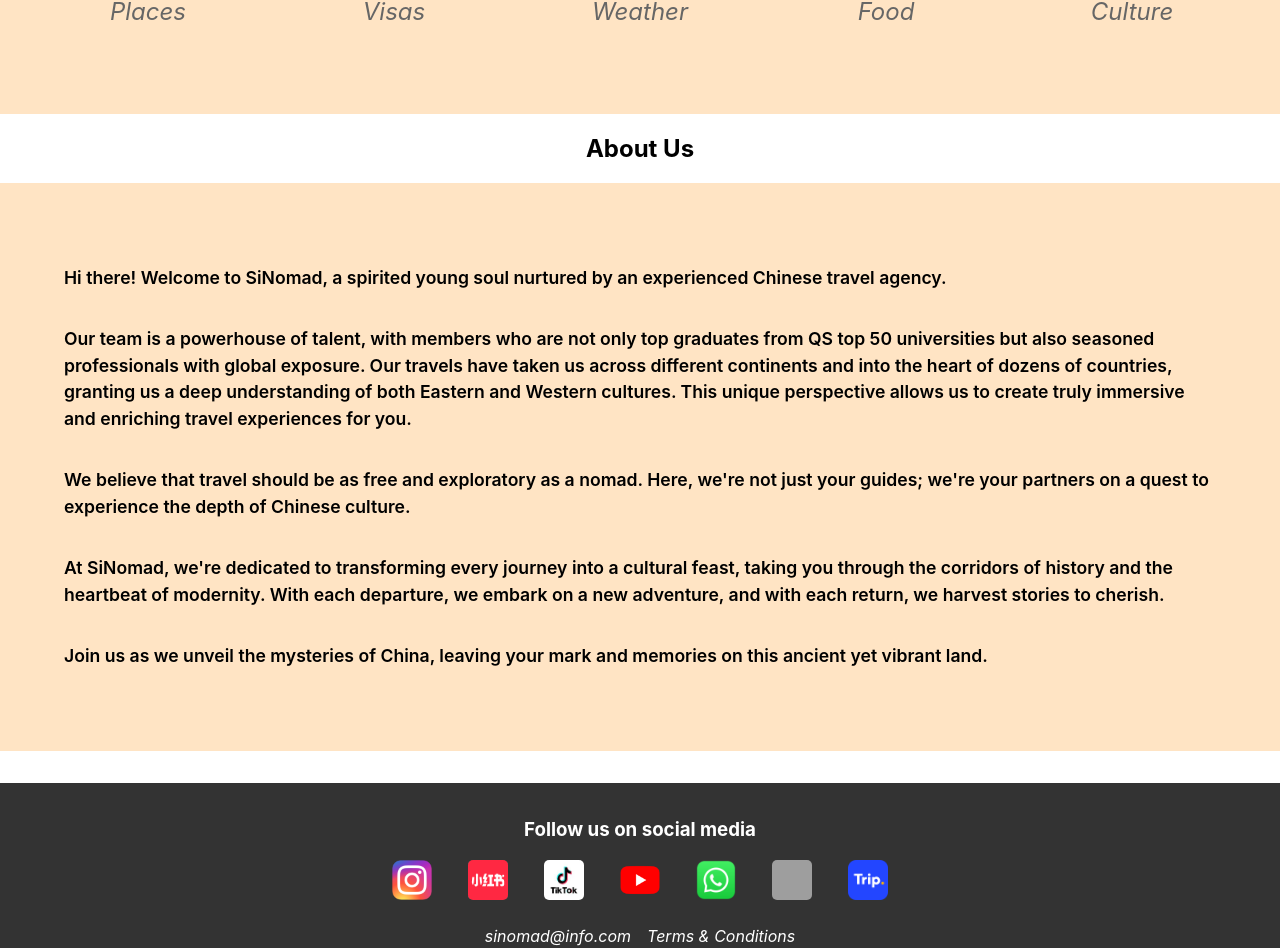
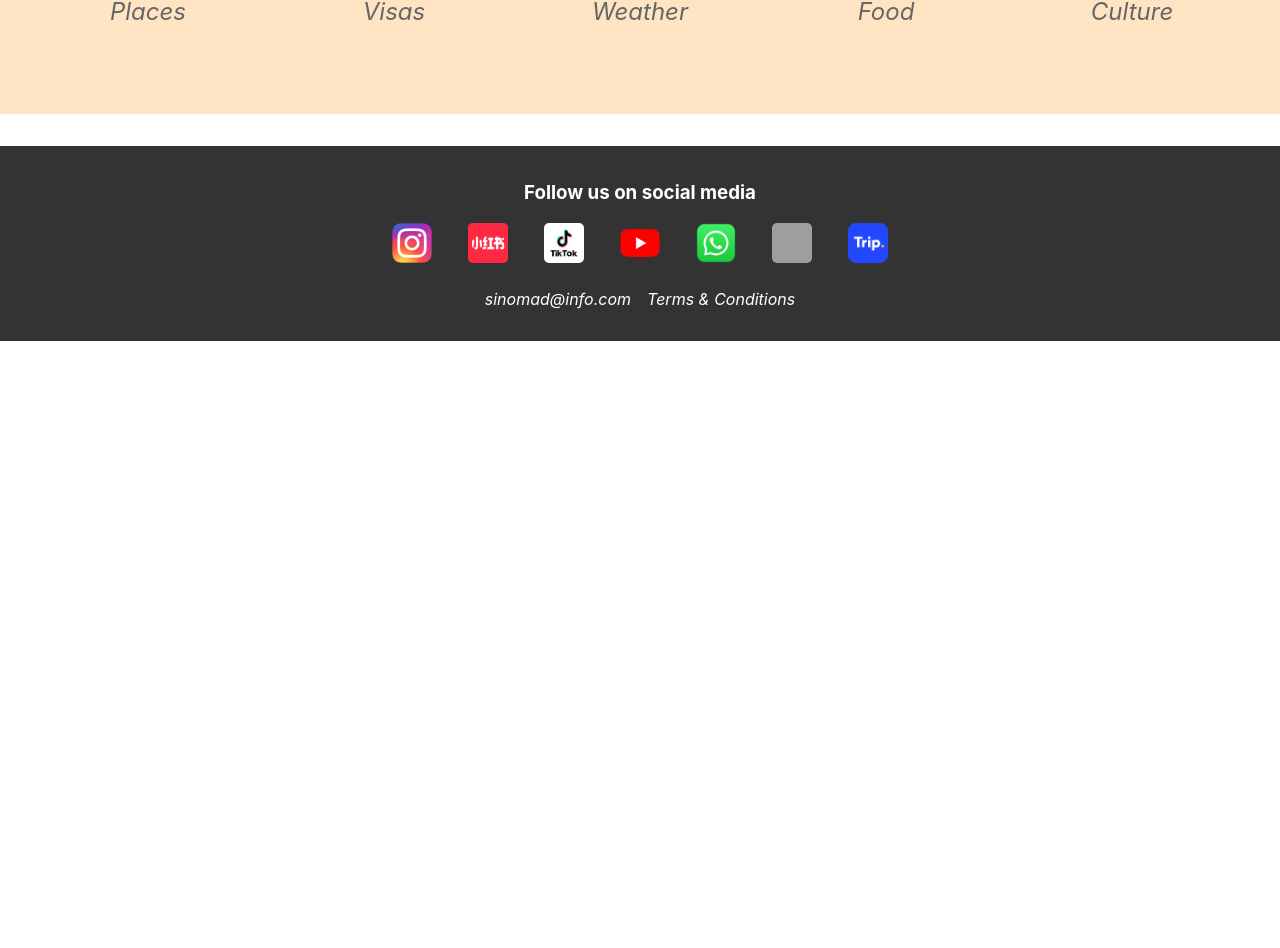
Before and after one commit to Weiqian-Ni-29/sinomad-frontend, a React (Create React App) app: page / in a window 1280 px wide. Shown: the part 1475-2423 px from the top of the page. After the commit the page ends 1816 px from the top, so only its background shows below. Built offline with nearby package versions, Linux system fonts and the light colour scheme; grey boxes are pictures that could not be loaded.

Commit message:
refactor about us to a separate page

```diff
--- a/src/App.jsx
+++ b/src/App.jsx
@@ -6,6 +6,7 @@ import XujiaHuiJingan from './pages/XujiahuiJingan';
 import TermsNConditions from './pages/TermsNConditions';
 import Payment from './pages/Payment';
 import PaymentSuccess from './pages/PaymentSuccess';
+import AboutUs from './pages/AboutUs';
 
 function App() {
   return (
@@ -17,6 +18,7 @@ function App() {
           <Route path="/TermsNConditions" element={<TermsNConditions/>}/>
           <Route path="/Payment" element={<Payment/>}/>
           <Route path="/PaymentSuccess" element={<PaymentSuccess/>}/>
+          <Route path='/AboutUs' element={<AboutUs/>}/>
         </Routes>
       </Router>
     </div>
--- a/src/components/AboutUs.jsx
+++ /dev/null
@@ -1,91 +0,0 @@
-import "./AboutUs.css";
-// import teen1 from "../assets/imgs/teen1.webp";
-// import teen2 from "../assets/imgs/teen2.webp";
-// import teen3 from "../assets/imgs/teen3.webp";
-// import teen4 from "../assets/imgs/teen4.webp";
-function AboutUs() {
-  return (
-    <section id="aboutus" className="about-us">
-      <h2>About Us</h2>
-      <div className="aboutus-intro">
-        <p>
-          Hi there! Welcome to SiNomad, a spirited young soul nurtured by an
-          experienced Chinese travel agency.{" "}
-        </p>
-        <p>
-          Our team is a powerhouse of talent, with members who are not only top
-          graduates from QS top 50 universities but also seasoned professionals
-          with global exposure. Our travels have taken us across different
-          continents and into the heart of dozens of countries, granting us a
-          deep understanding of both Eastern and Western cultures. This unique
-          perspective allows us to create truly immersive and enriching travel
-          experiences for you.
-        </p>
-        <p>
-          We believe that travel should be as free and exploratory as a nomad.
-          Here, we're not just your guides; we're your partners on a quest to
-          experience the depth of Chinese culture.
-        </p>
-        <p>
-          At SiNomad, we're dedicated to transforming every journey into a
-          cultural feast, taking you through the corridors of history and the
-          heartbeat of modernity. With each departure, we embark on a new
-          adventure, and with each return, we harvest stories to cherish.
-        </p>
-        <p>
-          Join us as we unveil the mysteries of China, leaving your mark and
-          memories on this ancient yet vibrant land.
-        </p>
-      </div>
-      {/* <div className="cards-container">
-        <div className="card">
-          <div className="icon">
-            <img src={teen1} alt="Shopping Icon" />
-          </div>
-          <h3>Jason</h3>
-          <p>
-            Jason is a seasoned traveler with strong leadership skills, a sunny
-            disposition, and a friendly attitude. He loves exploring new places
-            and sharing his enthusiasm with fellow adventurers worldwide.
-          </p>
-        </div>
-        <div className="card">
-          <div className="icon">
-            <img src={teen2} alt="Chat Icon" />
-          </div>
-          <h3>Peter</h3>
-          <p>
-            Peter is an enthusiastic traveler who delights in culinary
-            exploration and enjoys reading about distant cultures. He combines a
-            love for tasty cuisine with a passion for continuous personal
-            growth.
-          </p>
-        </div>
-        <div className="card">
-          <div className="icon">
-            <img src={teen3} alt="Memory Icon" />
-          </div>
-          <h3>Bill</h3>
-          <p>
-            Bill is a knowledgeable legal expert who embraces Zen philosophy and
-            Buddhist teachings. He strives to maintain inner calm, sharing
-            unique insights and thoughtful perspectives with those eager to
-            learn.
-          </p>
-        </div>
-        <div className="card">
-          <div className="icon">
-            <img src={teen4} alt="Best Choice Icon" />
-          </div>
-          <h3>Minot</h3>
-          <p>
-            Minot is a warm, outgoing guide who enjoys friendly conversations,
-            playing interactive games, and making new friends. He easily fosters
-            connections, ensuring everyone feels welcome and included.
-          </p>
-        </div>
-      </div> */}
-    </section>
-  );
-}
-export default AboutUs;
--- a/src/components/NavBar.jsx
+++ b/src/components/NavBar.jsx
@@ -1,5 +1,6 @@
 import './NavBar.css';
 import logo from '../assets/imgs/sinomad-logo.webp';
+import { Link } from 'react-router-dom';
 function NavBar() {
     return(
         <header>
@@ -8,10 +9,10 @@ function NavBar() {
                 <span>SiNomad</span>
             </div>
             <nav>
-                <a href="#experience">Experience</a>
-                <a href="#guide">Guide</a>
-                <a href="#review">Review</a>
-                <a href="#aboutus">About Us</a>
+                <Link to="#experience">Experience</Link>
+                <Link to="#guide">Guide</Link>
+                <Link to="#review">Review</Link>
+                <Link to="/AboutUs">About Us</Link>
             </nav>
         </header>
     );
--- /dev/null
+++ b/src/pages/AboutUs.jsx
@@ -0,0 +1,46 @@
+import NavBarCustom from "../components/NavBarCustom";
+import "./AboutUs.css";
+// import teen1 from "../assets/imgs/teen1.webp";
+// import teen2 from "../assets/imgs/teen2.webp";
+// import teen3 from "../assets/imgs/teen3.webp";
+// import teen4 from "../assets/imgs/teen4.webp";
+function AboutUs() {
+  return (
+    <section id="aboutus" className="about-us">
+      <div>
+        <NavBarCustom title='About US'/>
+        <div className="aboutus-intro">
+          <p>
+            Hi there! Welcome to SiNomad, a spirited young soul nurtured by an
+            experienced Chinese travel agency.{" "}
+          </p>
+          <p>
+            Our team is a powerhouse of talent, with members who are not only top
+            graduates from QS top 50 universities but also seasoned professionals
+            with global exposure. Our travels have taken us across different
+            continents and into the heart of dozens of countries, granting us a
+            deep understanding of both Eastern and Western cultures. This unique
+            perspective allows us to create truly immersive and enriching travel
+            experiences for you.
+          </p>
+          <p>
+            We believe that travel should be as free and exploratory as a nomad.
+            Here, we're not just your guides; we're your partners on a quest to
+            experience the depth of Chinese culture.
+          </p>
+          <p>
+            At SiNomad, we're dedicated to transforming every journey into a
+            cultural feast, taking you through the corridors of history and the
+            heartbeat of modernity. With each departure, we embark on a new
+            adventure, and with each return, we harvest stories to cherish.
+          </p>
+          <p>
+            Join us as we unveil the mysteries of China, leaving your mark and
+            memories on this ancient yet vibrant land.
+          </p>
+        </div>
+      </div>
+    </section>
+  );
+}
+export default AboutUs;
--- a/src/pages/Main.jsx
+++ b/src/pages/Main.jsx
@@ -4,9 +4,7 @@ import NavBar from '../components/NavBar';
 import Footer from '../components/Footer';
 import PortalImg from '../components/PortalImg';
 import Explore from '../components/Explore';
-// import ReviewSection from '../components/ReviewSection';
 import TravelGuide from '../components/TravelGuide';
-import AboutUs from '../components/AboutUs';
 
 function App() {
   return (
@@ -15,8 +13,6 @@ function App() {
         <PortalImg />
         <Explore />
         <TravelGuide />
-        {/* <ReviewSection /> */}
-        <AboutUs />
         <Footer />
     </div>
   );
```
Also changed, not shown: src/pages/AboutUs.css (renamed from src/components/AboutUs.css).
